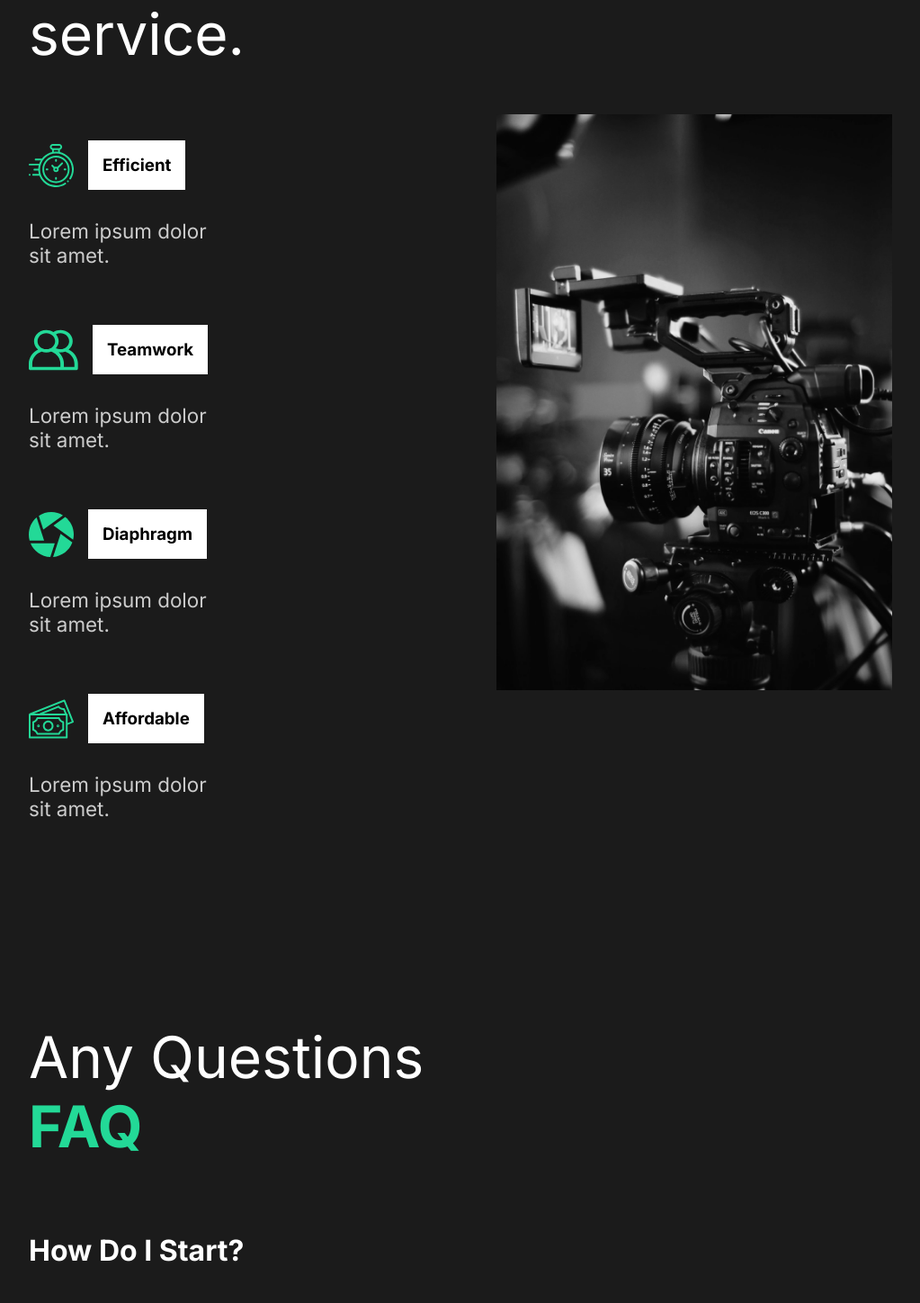
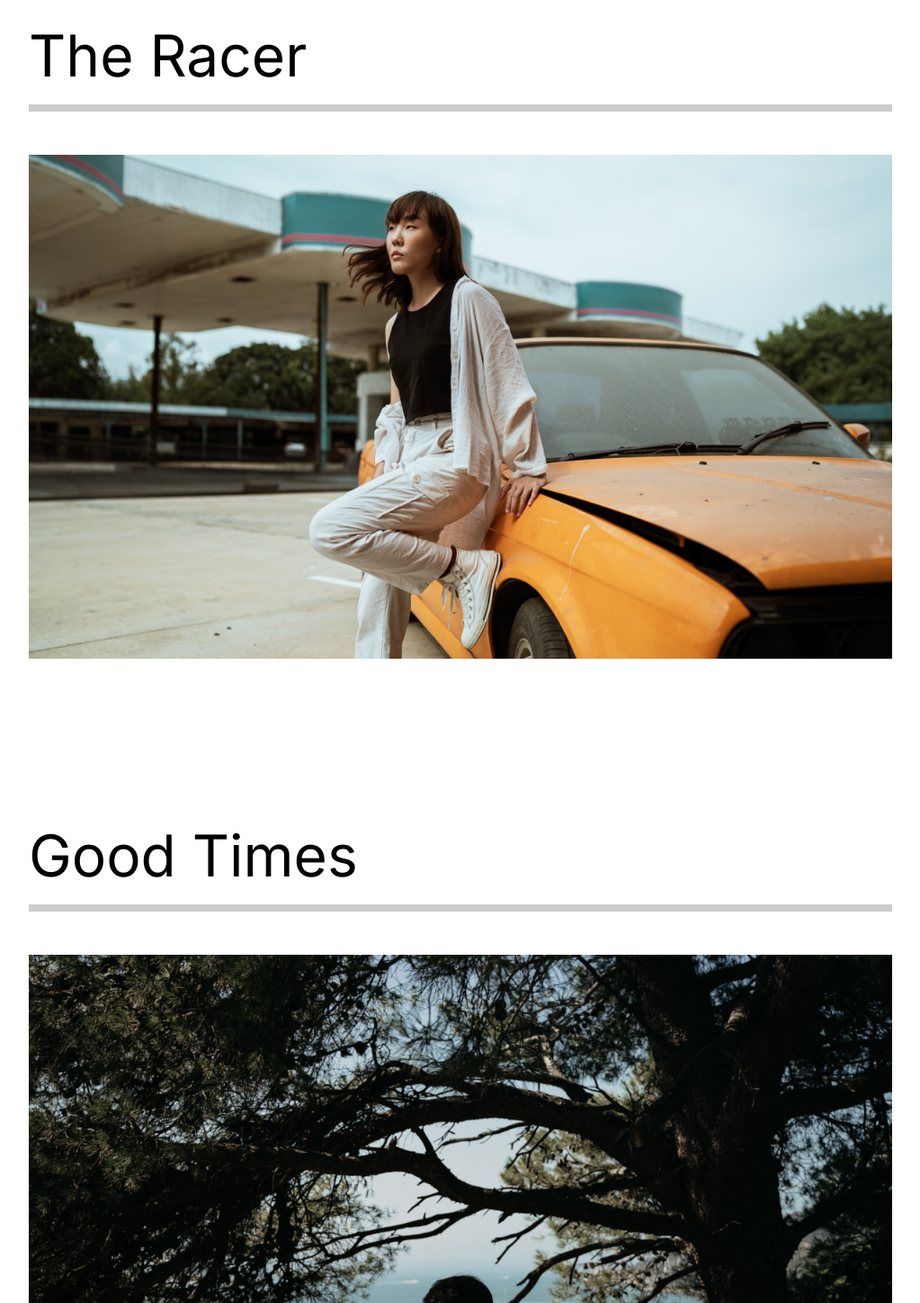
Before and after one commit to errolgh/capture-portfolio, a React (Create React App) app: page /work in a window 1280 px wide. Shown: the part 1042-2490 px from the top of the page at 90% size, without its empty margins (128-1151 px from the left). Built offline with nearby package versions, Linux system fonts and the light colour scheme.

Commit message:
Implemented react-router-dom

```diff
--- a/package.json
+++ b/package.json
@@ -8,6 +8,7 @@
     "@testing-library/user-event": "^12.2.2",
     "react": "^17.0.1",
     "react-dom": "^17.0.1",
+    "react-router-dom": "^5.2.0",
     "react-scripts": "4.0.0",
     "styled-components": "^5.2.1",
     "web-vitals": "^0.2.4"
--- a/src/App.js
+++ b/src/App.js
@@ -1,6 +1,9 @@
 import AboutUs from './pages/AboutUs'
 import GlobalStyle from './components/GlobalStyle'
 import Nav from './components/Nav'
+import ContactUs from './pages/ContactUs'
+import OurWork from './pages/OurWork'
+import { Switch, Route } from 'react-router-dom'
 // const { default: AboutSection } = require("./components/AboutSection");
 
 
@@ -9,7 +12,17 @@
     <div className="App">
       <GlobalStyle />
       <Nav />
-      <AboutUs />
+      <Switch>
+        <Route path="/" exact>
+          <AboutUs />
+        </Route>
+        <Route path="/work">
+          <OurWork />
+        </Route>
+        <Route path="/contact">
+          <ContactUs />
+        </Route>
+      </Switch>
     </div>
   );
 }
--- a/src/components/Nav.js
+++ b/src/components/Nav.js
@@ -1,18 +1,19 @@
 import styled from 'styled-components'
+import { Link } from 'react-router-dom'
 
 export default function Nav(){
     return(
         <StyledNav>
-            <h1><a id="logo" href="#">Capture</a></h1>
+            <h1><Link id="logo" to="/">Capture</Link></h1>
             <ul>
                 <li>
-                    <a href="#">1. About Us</a>
+                    <Link to="/">1. About Us</Link>
                 </li>
                 <li>
-                    <a href="#">2. Our Work</a>
+                    <Link to="/work">2. Our Work</Link>
                 </li>
                 <li>
-                    <a href="#">3. Contact Us</a>
+                    <Link to="/contact">3. Contact Us</Link>
                 </li>
             </ul>
         </StyledNav>
--- a/src/index.js
+++ b/src/index.js
@@ -2,10 +2,13 @@
 import ReactDOM from 'react-dom';
 import App from './App';
 import reportWebVitals from './reportWebVitals';
+import { BrowserRouter } from 'react-router-dom'
 
 ReactDOM.render(
   <React.StrictMode>
-    <App />
+    <BrowserRouter>
+      <App />
+    </BrowserRouter>
   </React.StrictMode>,
   document.getElementById('root')
 );
--- /dev/null
+++ b/src/pages/ContactUs.js
@@ -0,0 +1,7 @@
+export default function ContactUs(){
+    return(
+        <div>
+            <h1>Contact Us</h1>
+        </div>
+    )
+}
--- /dev/null
+++ b/src/pages/OurWork.js
@@ -0,0 +1,57 @@
+import athlete from '../img/athlete-small.png'
+import theracer from '../img/theracer-small.png'
+import goodtimes from '../img/goodtimes-small.png'
+import styled from 'styled-components'
+import { Link } from 'react-router-dom'
+
+export default function OurWork(){
+    return(
+        <StyledWork>
+            <StyledMovie>
+                <h2>The Athlete</h2>
+                <div className="line"></div>
+                <Link>
+                    <img src={athlete} alt="Athlete"/>
+                </Link>
+            </StyledMovie>
+            <StyledMovie>
+                <h2>The Racer</h2>
+                <div className="line"></div>
+                <Link>
+                    <img src={theracer} alt="The Racer"/>
+                </Link>
+            </StyledMovie>
+            <StyledMovie>
+                <h2>Good Times</h2>
+                <div className="line"></div>
+                <Link>
+                    <img src={goodtimes} alt="Good Times"/>
+                </Link>
+            </StyledMovie>
+        </StyledWork>
+    )
+}
+
+const StyledWork = styled.div`
+    min-height: 100vh;
+    overflow: hidden;
+    padding: 5rem 10rem;
+    background: white;
+    h2{
+        padding: 1rem 0rem;
+    }
+`
+
+const StyledMovie = styled.div`
+    padding-bottom: 10rem;
+    .line{
+        height: 0.5rem;
+        background: #cccccc;
+        margin-bottom: 3rem;
+    }
+    img{
+        width: 100%;
+        height: 70vh;
+        object-fit: cover;
+    }
+`
```
Also changed, not shown: 1 other file (tests, documents, lock files or other folders).
